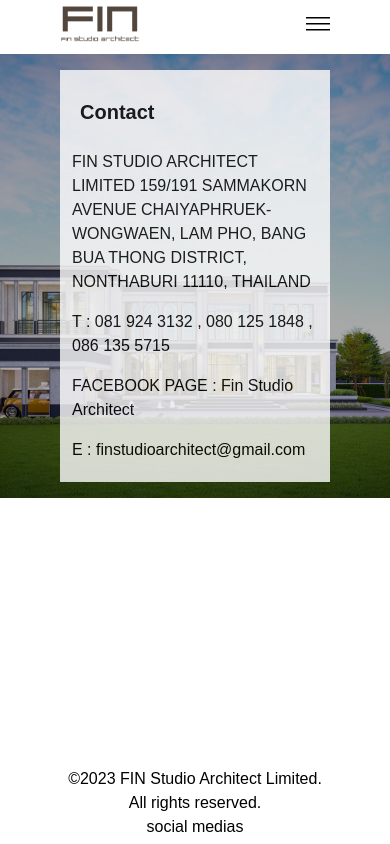
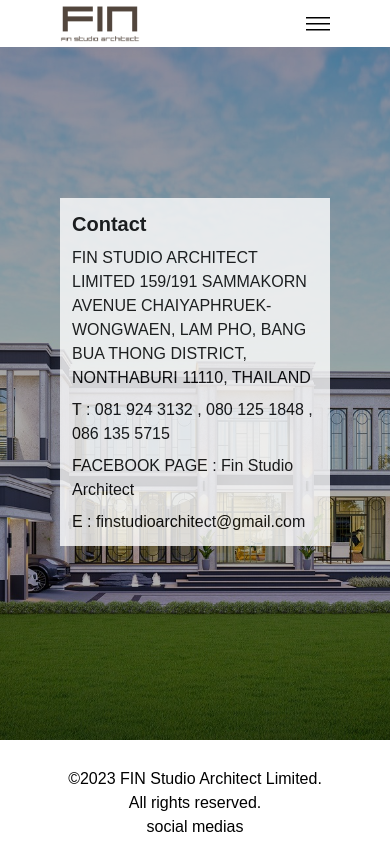
Before and after one commit to thanatP-Bz/fin-studio, a Next.js app: page /contact in a window 390 px wide. Built offline with nearby package versions, Linux system fonts and the light colour scheme; a web font is replaced by a local one.

Commit message:
addNewPic

```diff
--- a/src/app/about/page.jsx
+++ b/src/app/about/page.jsx
@@ -7,8 +7,8 @@
 const About = () => {
   return (
     <>
-      <div className="flex h-[70vh] w-screen items-center justify-center md:h-[100vh]">
-        <div className="mb-[10%] flex h-[100vh] w-screen flex-col items-center justify-center md:mb-0">
+      <div className="flex h-[70vh] w-screen items-center justify-center md:h-[90vh]">
+        <div className="mb-[10%] flex h-[100vh] w-screen flex-col items-center justify-center md:mb-[5%]">
           <div className="about-img flex h-[70%] w-full items-center justify-center overflow-hidden bg-cover md:mt-[7%] md:h-[100%]"></div>
         </div>
       </div>
--- a/src/app/contact/page.jsx
+++ b/src/app/contact/page.jsx
@@ -3,13 +3,15 @@
 const Contact = () => {
   return (
     <>
-      <div className="flex h-[70vh] w-screen items-center justify-center md:h-[100vh]">
-        <div className="mb-[10%] flex h-[100vh] w-screen flex-col items-center justify-center md:mb-0">
-          <div className="contact-img flex h-[ึ70%] w-full items-center justify-center overflow-hidden bg-cover md:mt-[7%] md:h-[100%]">
-            <div className="mx-auto my-4 flex h-[60%] w-full items-center justify-end px-[60px]">
-              <div className="flex w-full max-w-[500px] flex-col bg-white px-3 py-5 opacity-[0.8] md:px-6 md:py-10">
-                <div className=" flex flex-col gap-y-4 text-black md:gap-y-8">
-                  <h1 className="p-2 text-xl font-bold md:text-4xl">Contact</h1>
+      <div className="flex h-[90vh] w-screen items-center justify-center ">
+        <div className="mb-[10%] flex h-full w-screen flex-col items-center justify-center md:mb-0">
+          <div className="contact-img flex h-[100%] w-full items-center justify-center overflow-hidden bg-cover md:mt-[7%] md:h-[100%]">
+            <div className="my-4 mt-[10%] flex h-[100%] w-full items-center justify-center px-[60px] md:mt-0 md:justify-end">
+              <div className="flex w-full max-w-[500px] flex-col items-center justify-center bg-white px-3 py-3 opacity-[0.8] md:px-6 md:py-10">
+                <div className=" flex flex-col gap-y-2 text-black md:gap-y-8">
+                  <h1 className=" text-xl font-bold md:p-2 md:text-4xl">
+                    Contact
+                  </h1>
                   <p>
                     FIN STUDIO ARCHITECT LIMITED 159/191 SAMMAKORN AVENUE
                     CHAIYAPHRUEK-WONGWAEN, LAM PHO, BANG BUA THONG DISTRICT,
--- a/src/app/globals.css
+++ b/src/app/globals.css
@@ -71,8 +71,10 @@
 
 .about-img {
   background-image: linear-gradient(rgba(0, 0, 0, 0.4), rgba(0, 0, 0, 0.3)),
-    url(../../public/design.jpg);
+    url(../../public/team.jpg);
   background-position: center;
+  background-repeat: no-repeat;
+  background-size: cover;
 }
 
 .contact-img {
--- a/src/app/page.tsx
+++ b/src/app/page.tsx
@@ -3,12 +3,12 @@
 const Homepage = () => {
   return (
     <>
-      <div className="flex h-[70vh] w-screen items-center justify-center md:h-[100vh]">
-        <div className="mb-[10%] flex h-[100vh] w-screen flex-col items-center justify-center md:mb-0">
+      <div className="flex h-[70vh] w-screen items-center justify-center md:h-[90vh]">
+        <div className="mb-[10%] flex h-[100vh] w-screen flex-col items-center justify-center md:mb-[5%]">
           <div className="home-img flex h-[70%] w-full items-center justify-center overflow-hidden bg-cover md:mt-[7%] md:h-[100%]"></div>
         </div>
       </div>
-      <div className="flex h-[100%] w-full flex-col items-center justify-center gap-y-0 p-4 text-center md:h-[70%] md:justify-center md:gap-x-4 md:gap-y-6 md:p-10">
+      <div className="flex w-full flex-col items-center justify-center gap-y-0 p-4 text-center md:h-[70%] md:justify-center md:gap-x-4 md:gap-y-6 md:p-10">
         <h1 className="text-2xl font-bold uppercase md:text-[28px]">
           Welcome to Fin Studio
         </h1>
```
Also changed, not shown: public/team.jpg (added).
